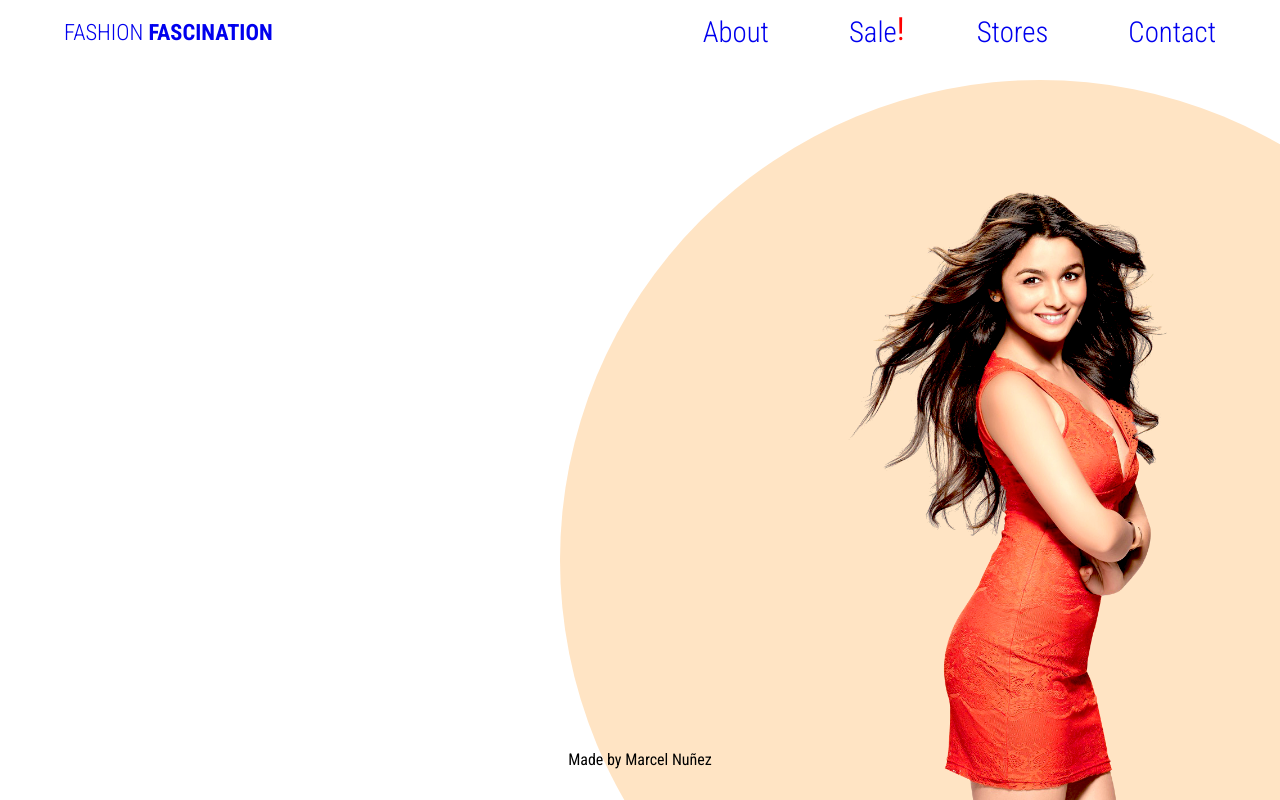
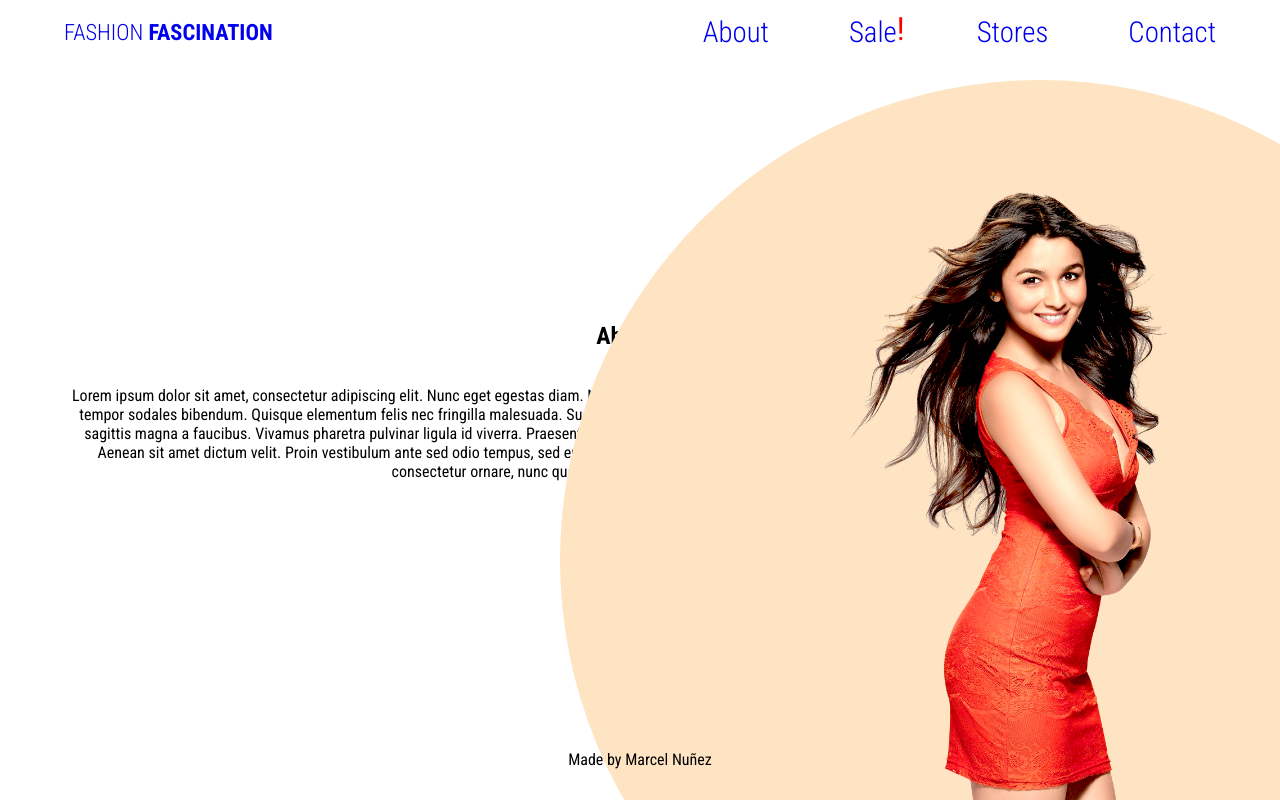
Before and after one commit to MarcelNDG/Fashion-2, a React (Create React App) app: page /about in a window 1280 px wide. Built offline with nearby package versions, Linux system fonts and the light colour scheme.

Commit message:
About text added

```diff
--- a/src/App.css
+++ b/src/App.css
@@ -231,6 +231,12 @@ footer{
   display: flex;
   justify-content: center;
   align-items: center;
+}
+
+/* ---------- ABOUT PAGE ----------- */
+
+.aboutMain{
+  width: 90vw;
 }
 
 /* ---------- SALE PAGE ----------- */
--- a/src/Pages/About.js
+++ b/src/Pages/About.js
@@ -12,6 +12,10 @@ const About = () => {
             <header>
                 <TopNav />
             </header>
+            <main className='aboutMain'>
+                <h2>About Us</h2>
+                <p>Lorem ipsum dolor sit amet, consectetur adipiscing elit. Nunc eget egestas diam. Nam tincidunt sit amet nunc in hendrerit. Praesent dapibus ligula vitae nisi posuere sodales. Morbi tempor sodales bibendum. Quisque elementum felis nec fringilla malesuada. Suspendisse potenti. Pellentesque augue dolor, finibus sed laoreet id, pretium a velit. Nam commodo sagittis magna a faucibus. Vivamus pharetra pulvinar ligula id viverra. Praesent aliquam est ex, dignissim porttitor ipsum cursus et. Maecenas in maximus mi, sed posuere nulla. Aenean sit amet dictum velit. Proin vestibulum ante sed odio tempus, sed euismod leo sagittis. Vivamus porttitor hendrerit dolor et molestie. Quisque sagittis, justo sit amet consectetur ornare, nunc quam laoreet quam, vitae ornare leo libero non lorem.</p>
+            </main>
             <div className="image-container">
                 <SphereBig />
                 <img className='modelPic' src={Model2} alt="Model" />
```
Lines whose indentation alone changed are shown as unchanged.
